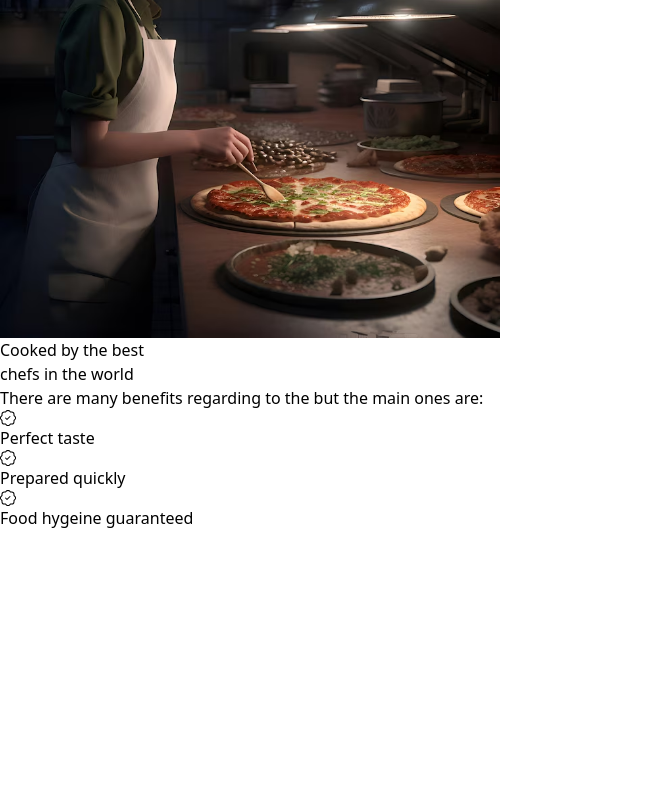
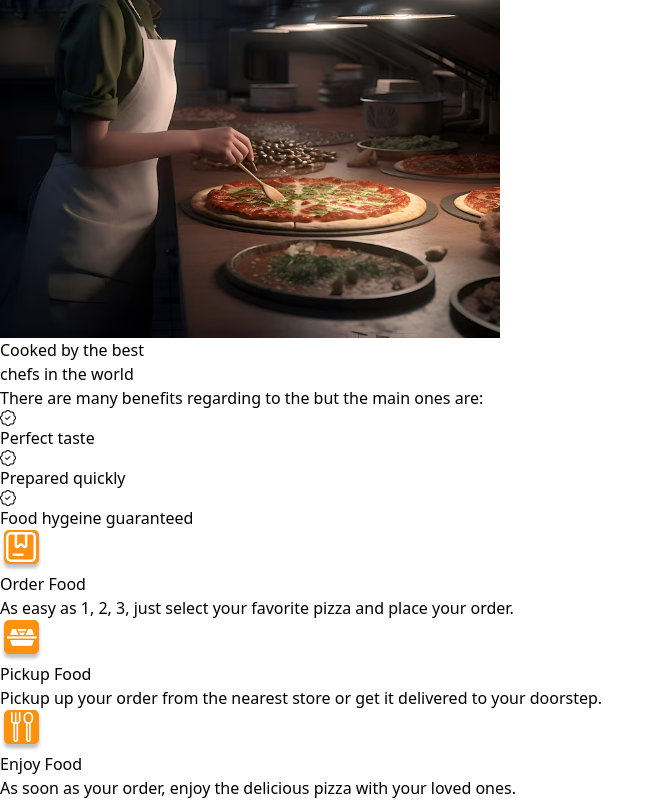
Before and after one commit to rashid9110/PizzaFrontend, a React (Vite) app: page / in a window 1280 px wide. Shown: the part 842-1642 px from the top of the page, without its empty margins (0-664 px from the left). Before the commit the page ends 1372 px from the top, so only its background shows below. Built offline with nearby package versions, Linux system fonts and the light colour scheme.

Commit message:
Added hilight opintes

```diff
--- a/src/Pages/Home.jsx
+++ b/src/Pages/Home.jsx
@@ -1,6 +1,11 @@
 import IconArrowRight from "../Components/Icon/Arrow_righr.jsx";
 import PizzaImage from "../assets/Images/pizza2.png";
 import cookingImage from "../assets/Images/cooking1.png";
+import OrderImage from "../assets/Images/orderFood.png";
+import PickupImage from "../assets/Images/pickup.png";
+import EnjoyImage from "../assets/Images/enjoy.png";
+
+
 import IconPatchCheck from "../Components/Icon/patch-check.jsx";
 
 function Home() {
@@ -57,24 +62,77 @@
             </div>
             <div className="w-full p-1">
               <div className="flex items-center h-full p-2 text-2xl rounded">
-                <IconPatchCheck className="text-[#F38339] w-10 h-10 mr-4"/>
-              <span className="font-bold ">Perfect taste</span>
-
+                <IconPatchCheck className="text-[#F38339] w-10 h-10 mr-4" />
+                <span className="font-bold ">Perfect taste</span>
               </div>
             </div>
             <div className="w-full p-1">
               <div className="flex items-center h-full p-2 text-2xl rounded">
-                <IconPatchCheck className="text-[#F38339] w-10 h-10 mr-4"/>
-              <span className="font-bold ">Prepared quickly</span>
-
+                <IconPatchCheck className="text-[#F38339] w-10 h-10 mr-4" />
+                <span className="font-bold ">Prepared quickly</span>
               </div>
             </div>
             <div className="w-full p-1">
               <div className="flex items-center h-full p-2 text-2xl rounded">
-                <IconPatchCheck className="text-[#F38339] w-10 h-10 mr-4"/>
-              <span className="font-bold ">Food hygeine guaranteed</span>
+                <IconPatchCheck className="text-[#F38339] w-10 h-10 mr-4" />
+                <span className="font-bold ">Food hygeine guaranteed</span>
+              </div>
+            </div>
+
+            <div className="px-5 py-4 mx-auto">
+              <div className="flex justify-center py-4">
+                <div className="inline-flex w-16 h-1 bg-yellow-500 rounded-e-full"></div>
+              </div>
+
+
+              <div className="flex flex-wrap space-y-6 md:space-y-0">
+
+                <div className="flex flex-col items-center text-center p-4 md:w-1/3">
+                 <div className="inline-flex items-center justify-center flex-shrink-0 w-20 h-20 mb-5 bg-yellow-100 rounded-full">
+                    <img src={OrderImage} />
+                  </div>
+                  <div className="flex-grow">
+                    <h2 className="mb-3 text-lg font-bold text-gray-900 title-font">
+                      Order Food
+                    </h2>
+                    <p className="text-base leading-relaxed">
+                      As easy as 1, 2, 3, just select your favorite pizza and
+                      place your order.
+                    </p>
+                  </div>
+                </div>
+
+                <div className="flex flex-col items-center text-center p-4 md:w-1/3">
+                 <div className="inline-flex items-center justify-center flex-shrink-0 w-20 h-20 mb-5 bg-yellow-100 rounded-full">
+                    <img src={PickupImage} />
+                  </div>
+                  <div className="flex-grow">
+                    <h2 className="mb-3 text-lg font-bold text-gray-900 title-font">
+                     Pickup Food
+                    </h2>
+                    <p className="text-base leading-relaxed">
+                      Pickup up your order from the nearest store or get it delivered to your doorstep.
+                    </p>
+                  </div>
+                </div>
+
+                <div className="flex flex-col items-center text-center p-4 md:w-1/3">
+                 <div className="inline-flex items-center justify-center flex-shrink-0 w-20 h-20 mb-5 bg-yellow-100 rounded-full">
+                    <img src={EnjoyImage} />
+                  </div>
+                  <div className="flex-grow">
+                    <h2 className="mb-3 text-lg font-bold text-gray-900 title-font">
+                      Enjoy Food
+                    </h2>
+                    <p className="text-base leading-relaxed">
+                      As soon as your order, enjoy the delicious pizza with your loved ones.
+                    </p>
+                  </div>
+                </div>
 
               </div>
+
+
             </div>
           </div>
         </div>
```
